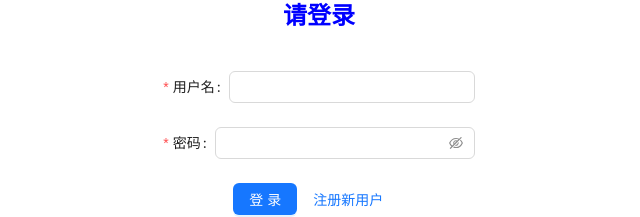
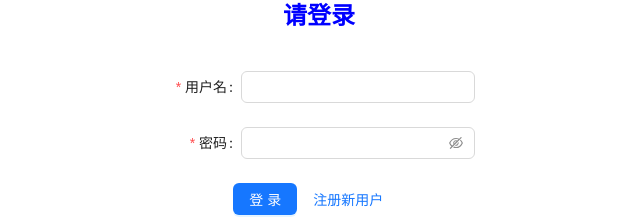
Before and after one commit to GUOAILI/guilaibazhipingdading, a React (Vite) app in the folder zackdson/: page / in a window 1280 px wide. Shown: the part 182-399 px from the top of the page, without its empty margins (321-961 px from the left). Built offline with nearby package versions, Linux system fonts and the light colour scheme.

Commit message:
change login

```diff
--- a/zackdson/src/pages/Login.jsx
+++ b/zackdson/src/pages/Login.jsx
@@ -84,6 +84,7 @@ const LoginForm = () => {
             name="login"
             initialValues={{ remember: true }}
             onFinish={onFinish}
+            labelCol={{ span: 6 }} // 统一label宽度
             // 这里可以添加onFinish来处理登录表单的提交
         >
             <Form.Item
```
Also changed, not shown: 1 other file (tests, documents, lock files or other folders).
